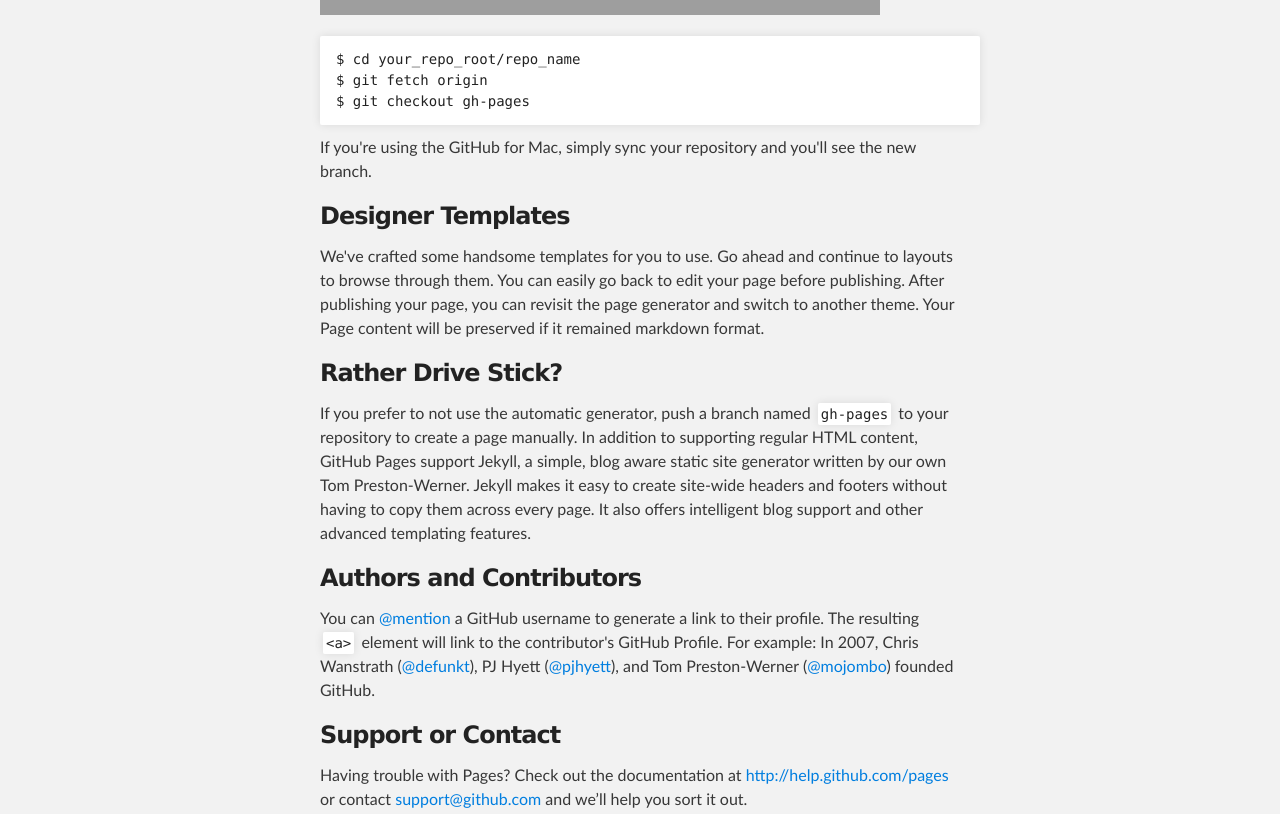
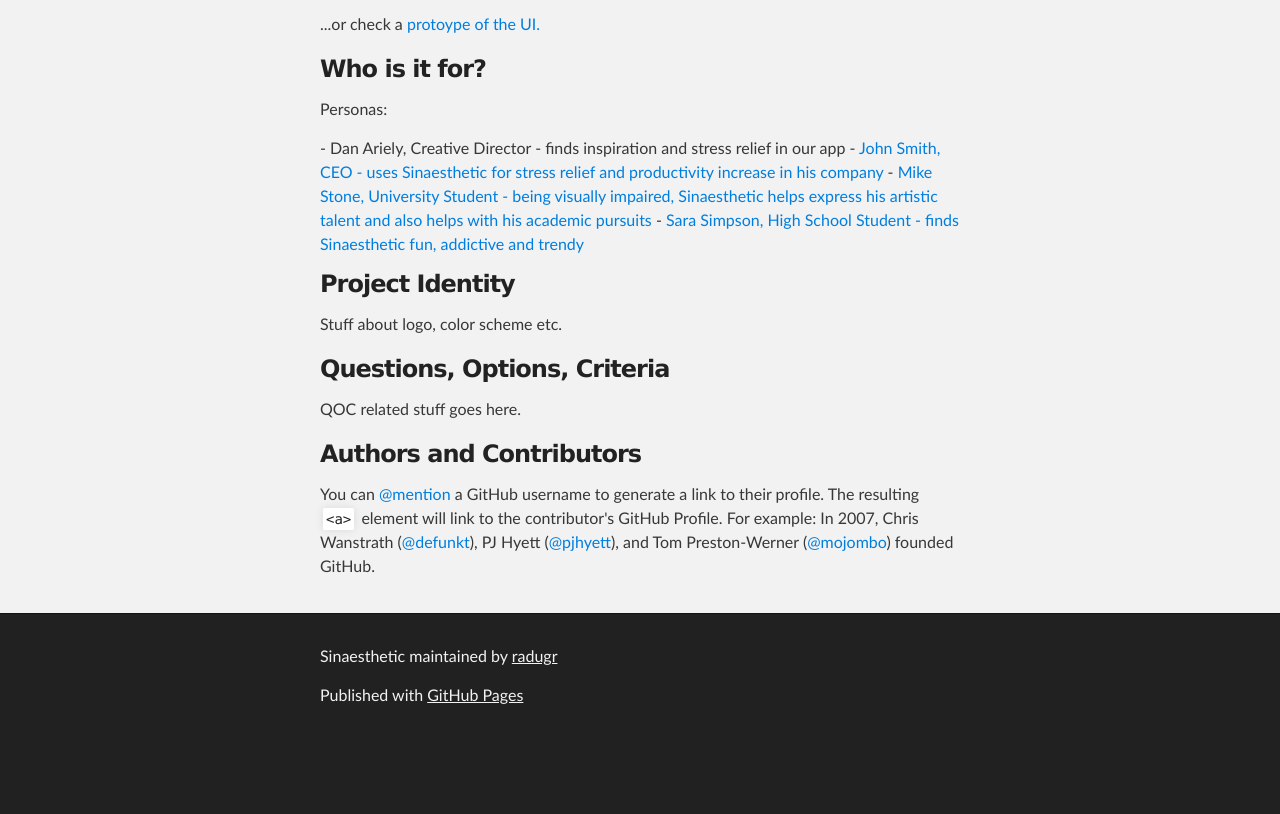
Before and after one commit to radugr/Sinaesthetic, a plain HTML site: page index.html in a window 1280 px wide. Shown: the part 681-1495 px from the top of the page. After the commit the page ends 1423 px from the top, so only its background shows below. Drawn offline with Linux system fonts and the light colour scheme; grey boxes are pictures that could not be loaded.

Commit message:
Update index.html

```diff
--- a/index.html
+++ b/index.html
@@ -8,7 +8,7 @@
 
     <link rel="stylesheet" type="text/css" media="screen" href="stylesheets/stylesheet.css">
 
-    <title>Sinaesthetic</title>
+    <title>Sinaesthetic - draw by sound</title>
   </head>
 
   <body>
@@ -32,38 +32,38 @@
     <div id="main_content_wrap" class="outer">
       <section id="main_content" class="inner">
         <h3>
-<a name="welcome-to-github-pages" class="anchor" href="#welcome-to-github-pages"><span class="octicon octicon-link"></span></a>Welcome to GitHub Pages.</h3>
+<a name="about" class="anchor" href="#about"><span class="octicon octicon-link"></span></a>What is Sinaesthetic?</h3>
 
-<p>This automatic page generator is the easiest way to create beautiful pages for all of your projects. Author your page content here using GitHub Flavored Markdown, select a template crafted by a designer, and publish. After your page is generated, you can check out the new branch:</p>
+<p>Sinaesthetic is a draw-by-sound web application. A sound recognition system takes user input, parses it and controls the application based on the recognised sounds. Take a look at the tutorial to get a glimpse of the Sinaesthetic prototype:</p>
 
 <p><iframe width="560" height="315" src="//www.youtube.com/embed/g8sGNHEa6hU" frameborder="0" allowfullscreen></iframe></p>
 
-<pre><code>$ cd your_repo_root/repo_name
-$ git fetch origin
-$ git checkout gh-pages
-</code></pre>
-
-<p>If you're using the GitHub for Mac, simply sync your repository and you'll see the new branch.</p>
+<p>...or check a <a href="prototype.html" target="_new">protoype of the UI.</a></p>
 
 <h3>
-<a name="designer-templates" class="anchor" href="#designer-templates"><span class="octicon octicon-link"></span></a>Designer Templates</h3>
+<a name="who" class="anchor" href="#who"><span class="octicon octicon-link"></span></a>Who is it for?</h3>
 
-<p>We've crafted some handsome templates for you to use. Go ahead and continue to layouts to browse through them. You can easily go back to edit your page before publishing. After publishing your page, you can revisit the page generator and switch to another theme. Your Page content will be preserved if it remained markdown format.</p>
+<p>Personas:</p>
+- <a href="Personas/Persona-01.html"></a>Dan Ariely, Creative Director - finds inspiration and stress relief in our app</a>
+- <a href="Personas/Persona-02.html">John Smith, CEO - uses Sinaesthetic for stress relief and productivity increase in his company</a>
+- <a href="Personas/Persona-03.html">Mike Stone, University Student - being visually impaired, Sinaesthetic helps express his artistic talent and also helps with his academic pursuits</a>
+- <a href="Personas/Persona-04.html">Sara Simpson, High School Student - finds Sinaesthetic fun, addictive and trendy</a>
 
 <h3>
-<a name="rather-drive-stick" class="anchor" href="#rather-drive-stick"><span class="octicon octicon-link"></span></a>Rather Drive Stick?</h3>
+<a name="rather-drive-stick" class="anchor" href="#rather-drive-stick"><span class="octicon octicon-link"></span></a>Project Identity</h3>
 
-<p>If you prefer to not use the automatic generator, push a branch named <code>gh-pages</code> to your repository to create a page manually. In addition to supporting regular HTML content, GitHub Pages support Jekyll, a simple, blog aware static site generator written by our own Tom Preston-Werner. Jekyll makes it easy to create site-wide headers and footers without having to copy them across every page. It also offers intelligent blog support and other advanced templating features.</p>
+<p>Stuff about logo, color scheme etc.</p>
+
+<h3>
+<a name="qoc" class="anchor" href="#qoc"><span class="octicon octicon-link"></span></a>
+Questions, Options, Criteria</h3>
+
+<p>QOC related stuff goes here.</p>
 
 <h3>
 <a name="authors-and-contributors" class="anchor" href="#authors-and-contributors"><span class="octicon octicon-link"></span></a>Authors and Contributors</h3>
 
 <p>You can <a href="https://github.com/blog/821" class="user-mention">@mention</a> a GitHub username to generate a link to their profile. The resulting <code>&lt;a&gt;</code> element will link to the contributor's GitHub Profile. For example: In 2007, Chris Wanstrath (<a href="https://github.com/defunkt" class="user-mention">@defunkt</a>), PJ Hyett (<a href="https://github.com/pjhyett" class="user-mention">@pjhyett</a>), and Tom Preston-Werner (<a href="https://github.com/mojombo" class="user-mention">@mojombo</a>) founded GitHub.</p>
-
-<h3>
-<a name="support-or-contact" class="anchor" href="#support-or-contact"><span class="octicon octicon-link"></span></a>Support or Contact</h3>
-
-<p>Having trouble with Pages? Check out the documentation at <a href="http://help.github.com/pages">http://help.github.com/pages</a> or contact <a href="mailto:support@github.com">support@github.com</a> and we’ll help you sort it out.</p>
       </section>
     </div>
 
```
